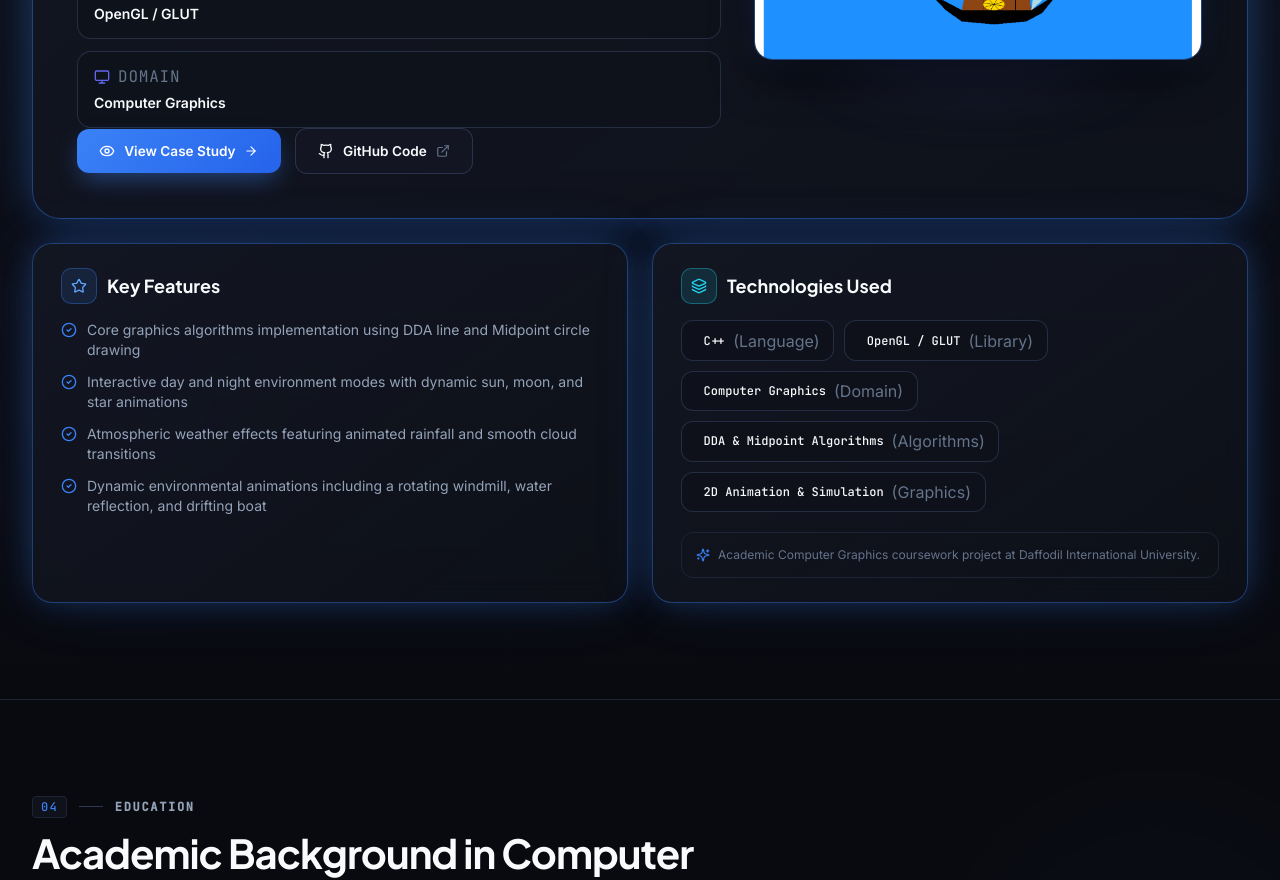
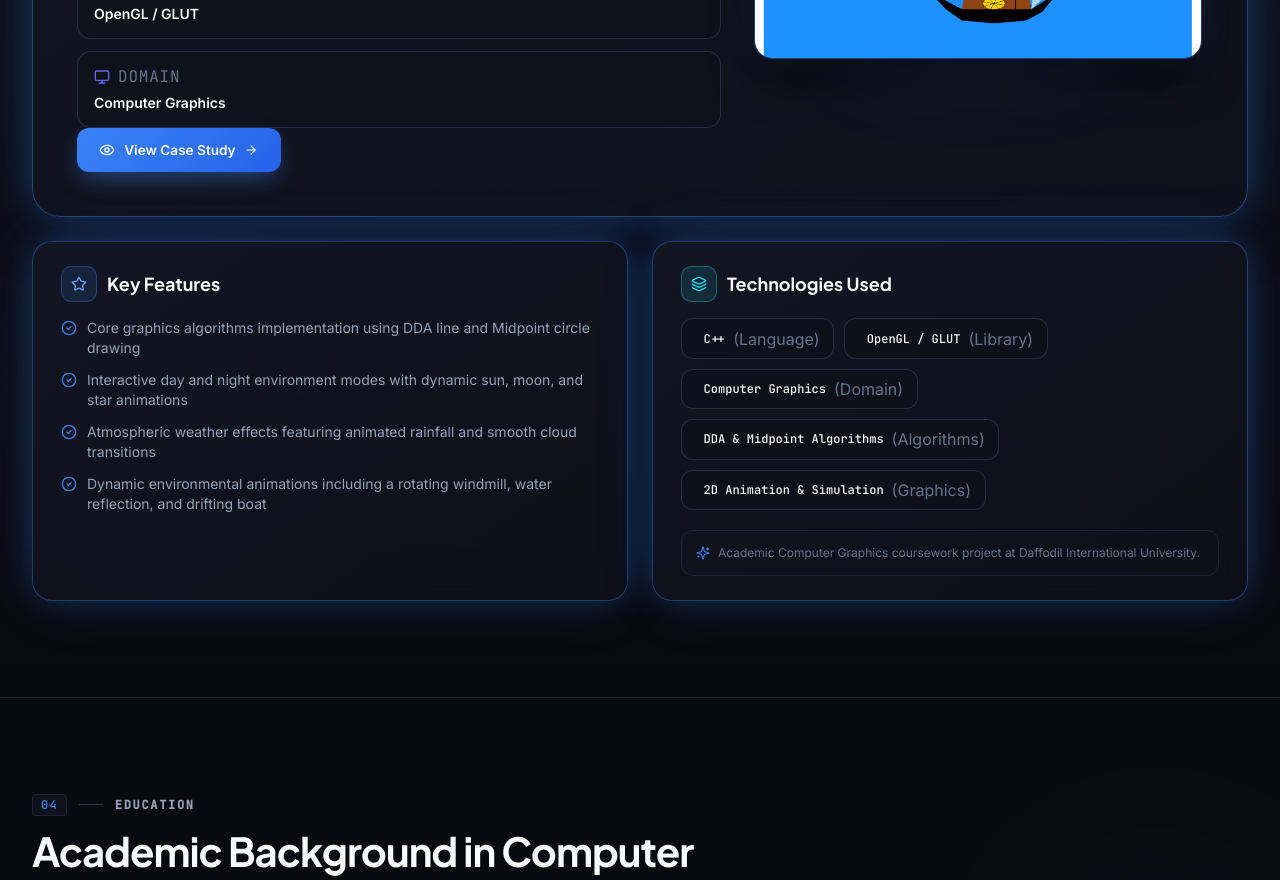
Before and after one commit to Sultana-Asma/sultana-portfolio, a React (Vite) app: page / in a window 1280 px wide. Shown: the part 2960-3840 px from the top of the page. Built offline with nearby package versions, Linux system fonts and the light colour scheme.

Commit message:
Remove GitHub Code button from project card as requested

```diff
--- a/src/components/sections/ProjectsSection.jsx
+++ b/src/components/sections/ProjectsSection.jsx
@@ -169,7 +169,7 @@ export default function ProjectsSection() {
                 </div>
               </div>
 
-              {/* Action Buttons: View Case Study + GitHub Code */}
+              {/* Action Button: View Case Study (matching classmate's card) */}
               <div className="flex flex-wrap items-center gap-3.5 pt-1">
                 {/* View Case Study Button */}
                 <button
@@ -183,18 +183,6 @@ export default function ProjectsSection() {
                   <span>View Case Study</span>
                   <ArrowRight className="h-3.5 w-3.5 transition-transform group-hover:translate-x-1" aria-hidden="true" />
                 </button>
-
-                {/* GitHub Code Link */}
-                <a
-                  href={project.githubUrl}
-                  target="_blank"
-                  rel="noopener noreferrer"
-                  className="project-btn-secondary"
-                >
-                  <Github className="h-4 w-4" aria-hidden="true" />
-                  <span>GitHub Code</span>
-                  <ExternalLink className="h-3.5 w-3.5 text-ink-muted" aria-hidden="true" />
-                </a>
               </div>
             </div>
 
```
